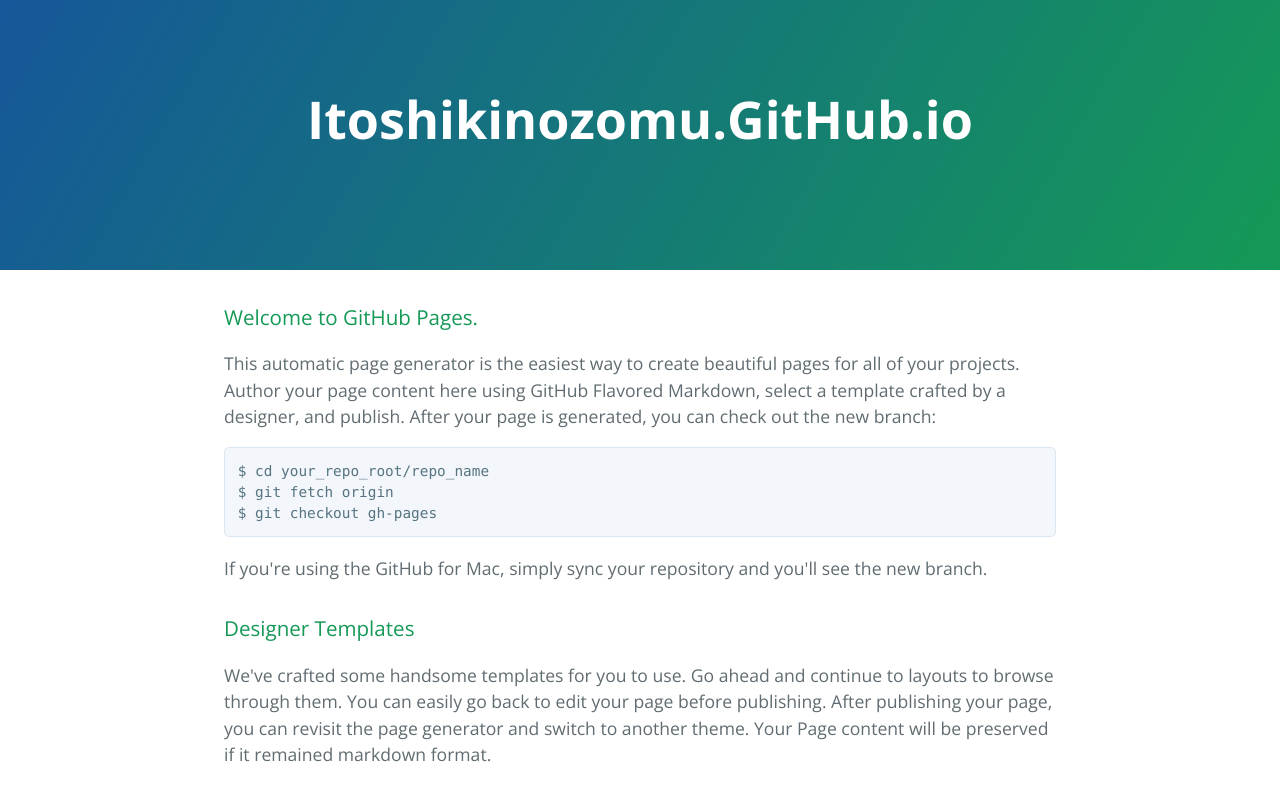
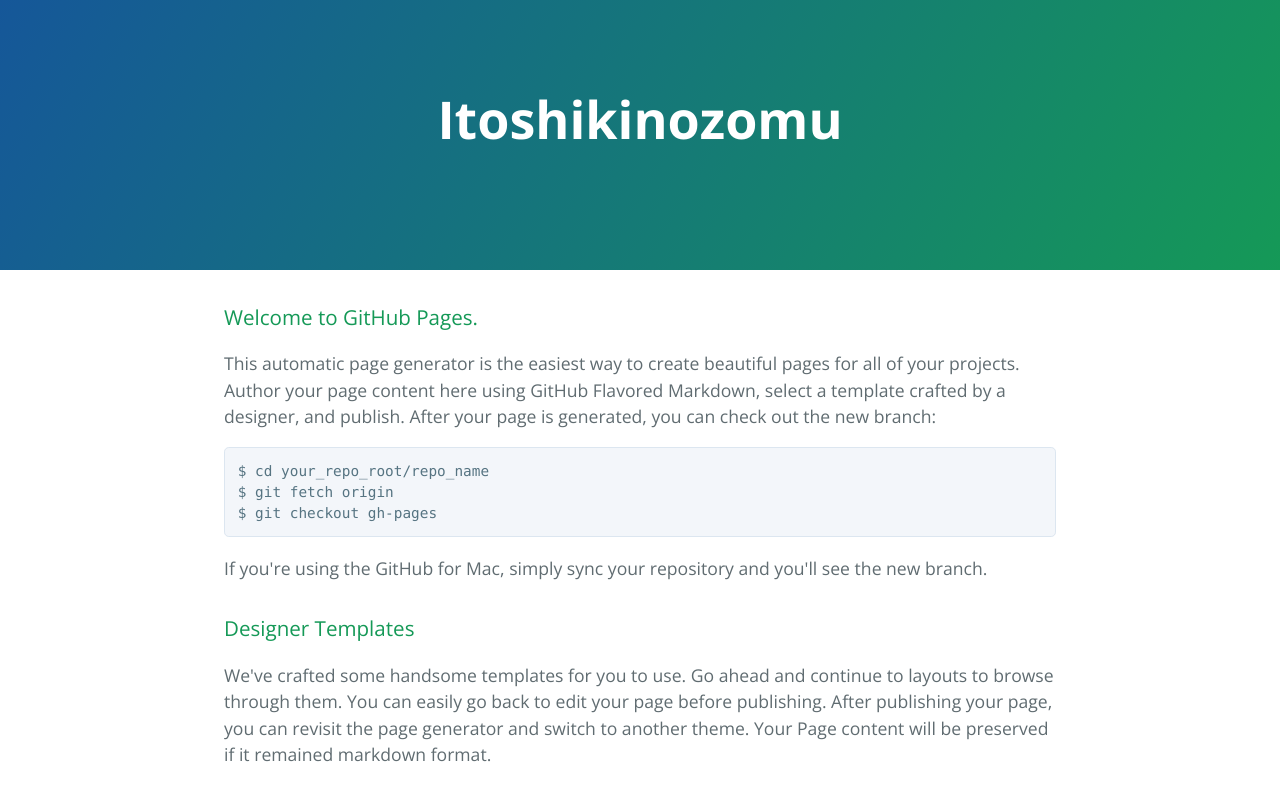
Before and after one commit to ItoshikiNozomu/itoshikiNozomu.github.io, a plain HTML site: page index.html in a window 1280 px wide. Shown: the top 797 px of the page. Drawn offline with nearby package versions, Linux system fonts and the light colour scheme.

Commit message:
Update index.html

```diff
--- a/index.html
+++ b/index.html
@@ -11,7 +11,7 @@
   </head>
   <body>
     <section class="page-header">
-      <h1 class="project-name">Itoshikinozomu.GitHub.io</h1>
+      <h1 class="project-name">Itoshikinozomu</h1>
       <h2 class="project-tagline"></h2>
     </section>
 
```
